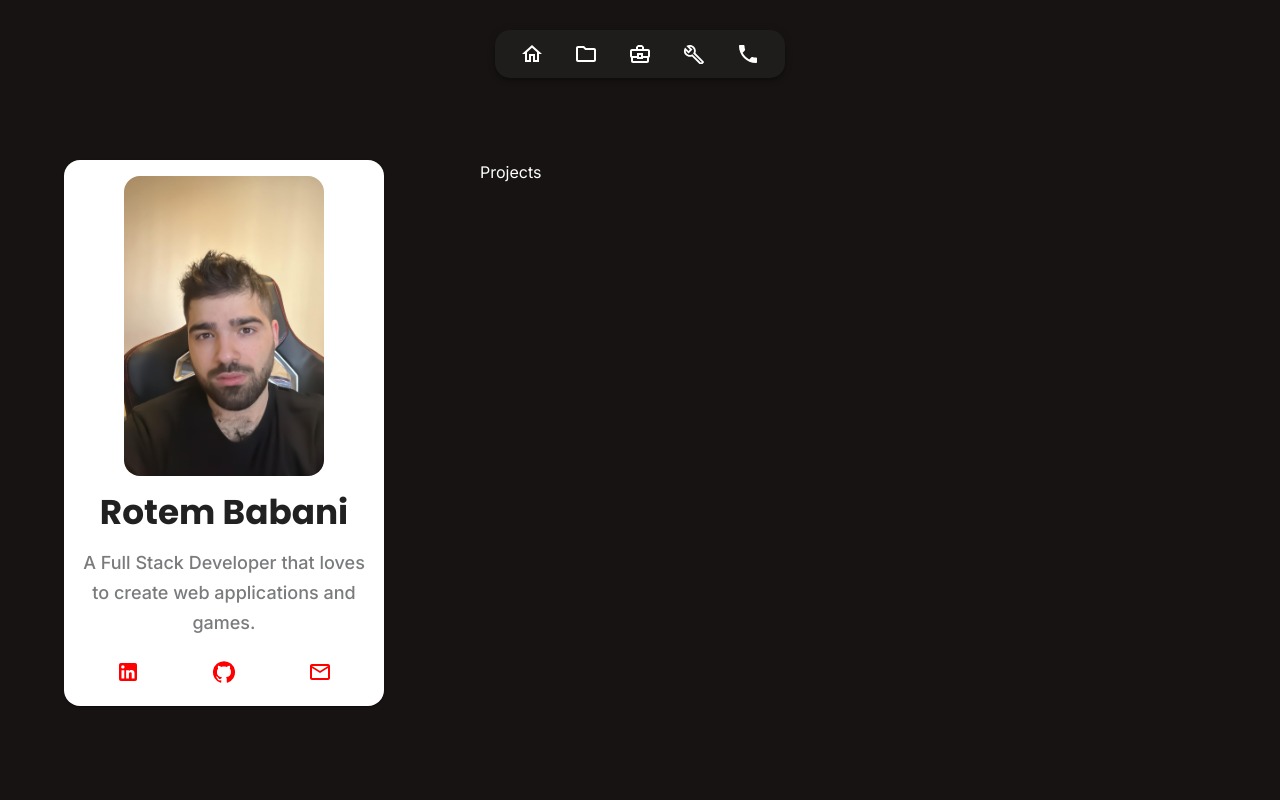
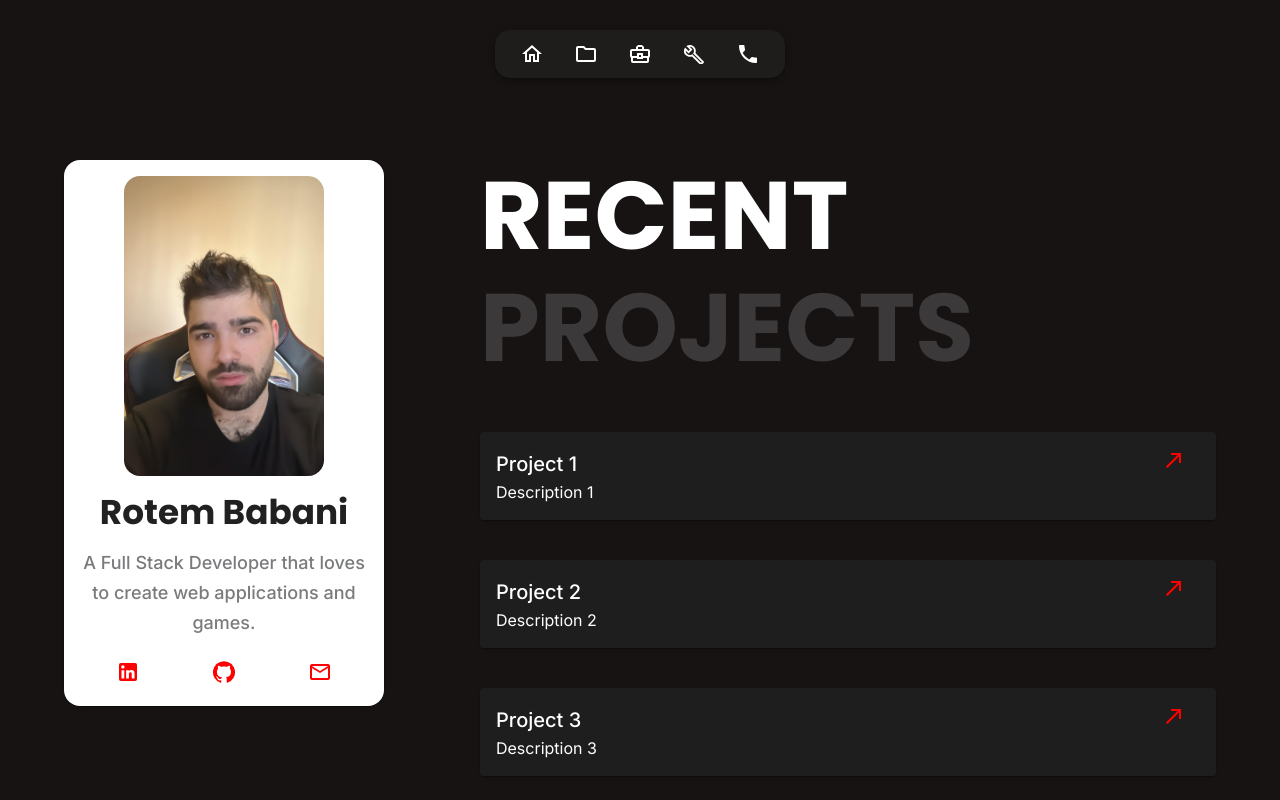
Before and after one commit to rotembab/resume-frontend, a React (Vite) app: page / in a window 1280 px wide. Both pictures are taken after a click on the element 586 px from the left and 52 px from the top of the page. Shown: the top 800 px of the page. Built offline with nearby package versions, Linux system fonts and the light colour scheme.

Commit message:
Added recent projects

```diff
--- a/src/components/pages/home/home.page.tsx
+++ b/src/components/pages/home/home.page.tsx
@@ -1,4 +1,5 @@
 import { ContactMe } from '../contact-me/contact-me.component';
+import { ProjectsContent } from '../projects/projects-content.component';
 import { HomeContent } from './home-content.component';
 import Grid from '@mui/material/Grid2';
 
@@ -9,6 +10,9 @@ export const HomePage = () => {
         <HomeContent />
       </Grid>
       <Grid size={12}>
+        <ProjectsContent limit={3} />
+      </Grid>
+      <Grid size={12}>
         <ContactMe />
       </Grid>
     </Grid>
--- /dev/null
+++ b/src/components/pages/projects/projects-config.ts
@@ -0,0 +1,28 @@
+interface ProtectItem {
+  title: string;
+  description: string;
+  thumbnail: string;
+  link: string;
+}
+
+export const projectsConfig: ProtectItem[] = [
+  {
+    title: 'Project 1',
+    description: 'Description 1',
+    thumbnail: 'https://via.placeholder.com/150',
+    link: '/project1',
+  },
+  {
+    title: 'Project 2',
+    description: 'Description 2',
+    thumbnail: 'https://via.placeholder.com/150',
+    link: '/project2',
+  },
+
+  {
+    title: 'Project 3',
+    description: 'Description 3',
+    thumbnail: 'https://via.placeholder.com/150',
+    link: '/project3',
+  },
+];
--- /dev/null
+++ b/src/components/pages/projects/projects-content.component.tsx
@@ -0,0 +1,40 @@
+import { SlideFadeTransition } from '../../ui/slide-fade-transition/slide-fade-transition-component';
+import { useTranslation } from 'react-i18next';
+import Grid from '@mui/material/Grid2';
+import { Stack, Typography } from '@mui/material';
+import { projectsConfig } from './projects-config';
+import { ViewItemCard } from '../../ui/view-item-card/view-item-card.component';
+
+type ProjectsContentProps = {
+  limit?: number;
+};
+
+export const ProjectsContent = ({ limit }: ProjectsContentProps) => {
+  const { t } = useTranslation();
+  return (
+    <SlideFadeTransition transitionKey={location.pathname}>
+      <Grid container rowSpacing={6}>
+        <Grid size={12}>
+          <Typography variant='h1'>{t('Projects.heading1')}</Typography>
+          <Typography color='headingDarkColor' variant='h1'>
+            {t('Projects.heading2')}
+          </Typography>
+        </Grid>
+
+        <Grid size={12}>
+          <Stack spacing={5}>
+            {projectsConfig.slice(0, limit).map((project) => (
+              <ViewItemCard
+                key={project.title}
+                title={project.title}
+                description={project.description}
+                thumbnail={project.thumbnail}
+                link={project.link}
+              />
+            ))}
+          </Stack>
+        </Grid>
+      </Grid>
+    </SlideFadeTransition>
+  );
+};
--- a/src/components/pages/projects/projects.page.tsx
+++ b/src/components/pages/projects/projects.page.tsx
@@ -1,3 +1,16 @@
+import Grid from '@mui/material/Grid2';
+import { ContactMe } from '../contact-me/contact-me.component';
+import { ProjectsContent } from './projects-content.component';
+
 export const ProjectsPage = () => {
-  return 'Projects';
+  return (
+    <Grid container spacing={24}>
+      <Grid size={12}>
+        <ProjectsContent />
+      </Grid>
+      <Grid size={12}>
+        <ContactMe />
+      </Grid>
+    </Grid>
+  );
 };
--- /dev/null
+++ b/src/components/ui/view-item-card/view-item-card.component.tsx
@@ -0,0 +1,43 @@
+import {
+  Button,
+  Card,
+  CardContent,
+  CardMedia,
+  Typography,
+} from '@mui/material';
+import { CallMadeOutlined } from '@mui/icons-material';
+import { useNavigate } from 'react-router';
+interface ViewItemCardProps {
+  title: string;
+  description: string;
+  thumbnail: string;
+  link: string;
+}
+
+export const ViewItemCard = ({
+  title,
+  description,
+  thumbnail,
+  link,
+}: ViewItemCardProps) => {
+  const navigate = useNavigate();
+  return (
+    <Card sx={{ position: 'relative' }} title={title}>
+      <CardMedia image={thumbnail} />
+      <CardContent>
+        <Typography variant='h6'>{title}</Typography>
+        <Typography variant='body1'>{description}</Typography>
+      </CardContent>
+      <Button
+        onClick={() => navigate(link)}
+        sx={{
+          position: 'absolute',
+          top: '10px',
+          right: '10px',
+        }}
+      >
+        <CallMadeOutlined />
+      </Button>
+    </Card>
+  );
+};
--- a/src/lang/en.ts
+++ b/src/lang/en.ts
@@ -9,6 +9,8 @@ export const enTranslations = {
   Projects: {
     title: 'Projects',
     description: 'Here are some of the projects I have worked on.',
+    heading1: 'Recent',
+    heading2: 'Projects',
   },
   Experience: {
     title: 'Experience',
--- a/src/lang/he.ts
+++ b/src/lang/he.ts
@@ -4,11 +4,13 @@ export const heTranslations = {
     heading1: 'מפתח פול סטאק',
     heading2: 'מפתח משחקים',
     description:
-      'אני מפתח פול סטאק ומפתח משחקים. אני מתמקד ביצירת אפליקציות ומשחקים אינטראקטיביים ומרתקים.',
+      'I am a Full Stack Developer and Game Developer. I am passionate about creating interactive and engaging web applications and games.',
   },
   Projects: {
     title: 'פרויקטים',
     description: 'כאן תוכלו למצוא חלק מהפרויקטים שעבדתי עליהם.',
+    heading1: 'אחרונים',
+    heading2: 'פרויקטים',
   },
   Experience: {
     title: 'ניסיון',
@@ -24,6 +26,7 @@ export const heTranslations = {
   },
   Contact: {
     title: 'צור קשר',
-    heading: 'בואו נעבוד ביחד',
+    heading1: 'בואו נעבוד',
+    heading2: 'ביחד',
   },
 };
--- a/src/lang/jp.ts
+++ b/src/lang/jp.ts
@@ -9,6 +9,8 @@ export const jpTranslations = {
   Projects: {
     title: 'プロジェクト',
     description: '私が取り組んだプロジェクトの一部です。',
+    heading1: '最近の',
+    heading2: 'プロジェクト',
   },
   Experience: {
     title: '経験',
@@ -25,6 +27,7 @@ export const jpTranslations = {
   },
   Contact: {
     title: 'コンタクト',
-    heading: '一緒に働きましょう',
+    heading1: '一緒に働きましょう',
+    heading2: '一緒に働きましょう',
   },
 };
```
